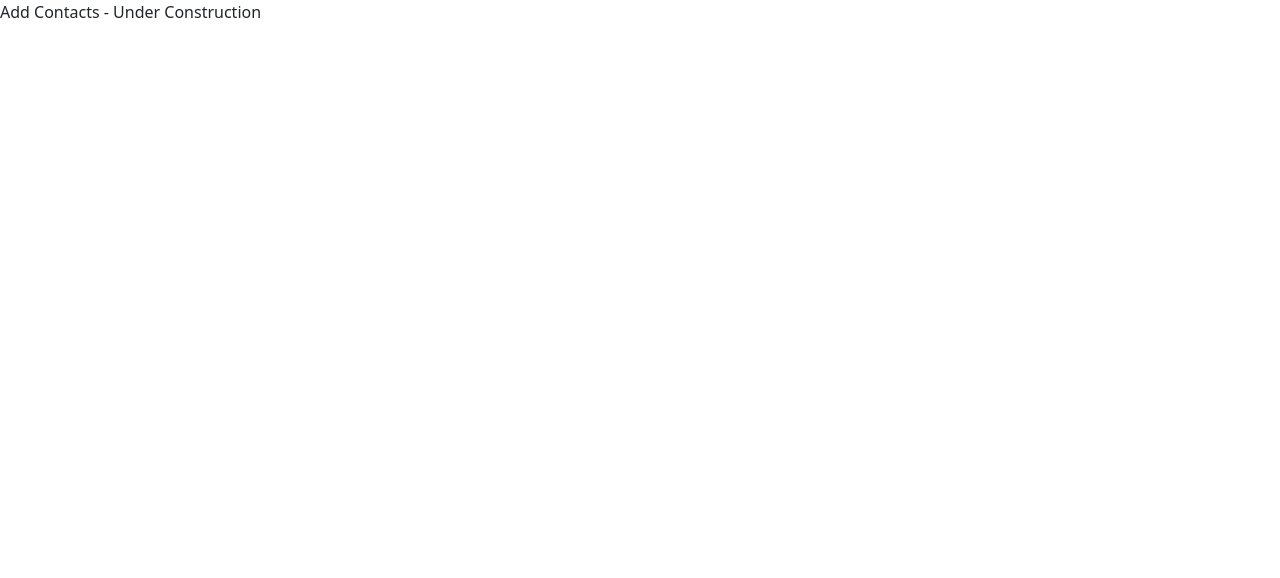
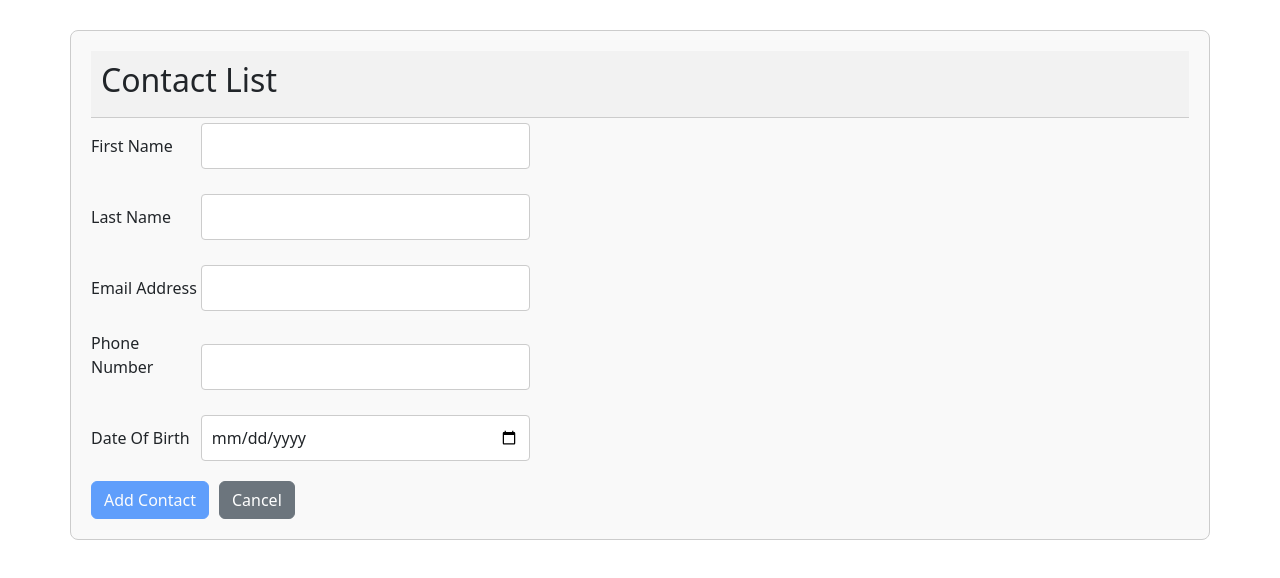
Before and after one commit to dougjasper2013/contactmanager2026am, an Angular app: page /add in a window 1280 px wide. Shown: the top 578 px of the page. Built offline with nearby package versions, Linux system fonts and the light colour scheme.

Commit message:
Add Contact Partial Function

```diff
--- a/src/app/addcontacts/addcontacts.component.css
+++ b/src/app/addcontacts/addcontacts.component.css
@@ -0,0 +1,42 @@
+#theForm, #theList, #links {
+    padding: 10px;
+    border: 2px solid black;
+    margin: 10px;
+}
+
+.form-group > input[type="text"], input[type="email"], input[type="date"], input[type="file"] {
+    width: 30%;
+    padding: 10px;
+    margin: 5px 0 20px 0;
+    border: 1px solid #ccc;
+    border-radius: 4px;
+    display: inline;
+}
+.form-group > label {
+    width: 10%;
+}
+
+.container {
+  border: 1px solid #ccc;
+  border-radius: 8px;
+  padding: 20px;
+  margin-top: 30px;
+  background-color: #f9f9f9;
+}
+
+button {
+  margin-right: 10px;
+}
+
+#links {
+  margin-top: 20px;
+}
+
+.toolbar {
+  display: flex;
+  justify-content: space-between;
+  align-items: center;
+  padding: 10px;
+  background-color: #f2f2f2;
+  border-bottom: 1px solid #ccc;
+}
--- a/src/app/addcontacts/addcontacts.component.html
+++ b/src/app/addcontacts/addcontacts.component.html
@@ -1 +1,50 @@
-<p>Add Contacts - Under Construction</p>
+<div class="container">
+
+    <div class="toolbar">
+        <h2>Contact List</h2>
+    </div>
+
+    <form #f="ngForm" (ngSubmit)="addContact(f)">
+        <!-- First Name -->
+         <div class="form-group">
+            <label>First Name</label>
+            <input type="text" name="firstName" class="form-control" [(ngModel)]="contact.firstName"
+                required maxlength="50" #firstName="ngModel" />
+         </div>
+
+         <!-- Last Name -->
+         <div class="form-group">
+            <label>Last Name</label>
+            <input type="text" name="lastName" class="form-control" [(ngModel)]="contact.lastName"
+                required maxlength="50" #lastName="ngModel" />
+         </div>
+
+         <!-- Email Address -->
+         <div class="form-group">
+            <label>Email Address</label>
+            <input type="text" name="emailAddress" class="form-control" [(ngModel)]="contact.emailAddress"
+                required maxlength="50" #emailAddress="ngModel" />
+         </div>
+
+         <!-- Phone Number -->
+         <div class="form-group">
+            <label>Phone Number</label>
+            <input type="text" name="phoneNumber" class="form-control" [(ngModel)]="contact.phoneNumber"
+                required maxlength="50" #phoneNumber="ngModel" />
+         </div>
+
+         <!-- DOB -->
+         <div class="form-group">
+            <label>Date Of Birth</label>
+            <input type="date" name="dob" class="form-control" [(ngModel)]="contact.dob"
+                required maxlength="50" #dob="ngModel" />
+         </div>
+
+         <!-- Buttons -->
+         <div class="form-group">
+            <button type="submit" class="btn btn-primary" [disabled]="f.invalid">Add Contact</button>
+            <button class="btn btn-secondary" routerLink="/contacts">Cancel</button>
+         </div>
+
+    </form>
+</div>
--- a/src/app/addcontacts/addcontacts.component.ts
+++ b/src/app/addcontacts/addcontacts.component.ts
@@ -3,18 +3,56 @@ import { Contact } from '../contact';
 import { ContactService } from '../contact.service';
 import { CommonModule } from '@angular/common';
 import { HttpClient } from '@angular/common/http';
+import { Router } from '@angular/router';
+import { FormsModule, NgForm } from '@angular/forms';
 
 @Component({
   selector: 'app-addcontacts',
-  imports: [CommonModule],
+  imports: [CommonModule, FormsModule],
   providers: [ContactService],
   templateUrl: './addcontacts.component.html',
   styleUrl: './addcontacts.component.css'
 })
-export class AddcontactsComponent {
+export class AddcontactsComponent implements OnInit {
 
-  constructor(private contactService: ContactService, private http: HttpClient) {
+  contact: Contact = { firstName:'', lastName:'', emailAddress:'', phoneNumber:'', dob:'', imageName:'' };
+
+  error = '';
+  success = '';
+
+  constructor(private contactService: ContactService, private http: HttpClient, private router: Router) {
     // no other statements required
   }
 
+  ngOnInit(): void {
+
+  }
+
+  addContact(f: NgForm) {
+    console.log("in addContact at top");
+
+    if (!this.contact.imageName) {
+      this.contact.imageName = 'placeholder_100.jpg';
+      console.log("in placeholder if");
+    }
+
+    console.log("after placeholder if");
+
+    this.contactService.add(this.contact).subscribe(
+      (res: Contact) => {
+        this.success = 'Succesfully created';
+
+        console.log("in contactService.add subscribe");
+
+        this.router.navigate(['/contacts']);
+
+      },
+      (err) => {
+        this.error = err.error?.message || err.message || 'Error Occured';
+
+      }
+    )
+
+  }
+
 }
--- a/src/app/contact.service.ts
+++ b/src/app/contact.service.ts
@@ -24,4 +24,12 @@ export class ContactService {
     )
   }
 
+  add(contact: Contact) {
+    return this.http.post(`${this.baseUrl}/add`, {data: contact}).pipe(
+      map((res: any) => {
+        return res['data'];
+      })
+    )
+  }
+
 }
```
